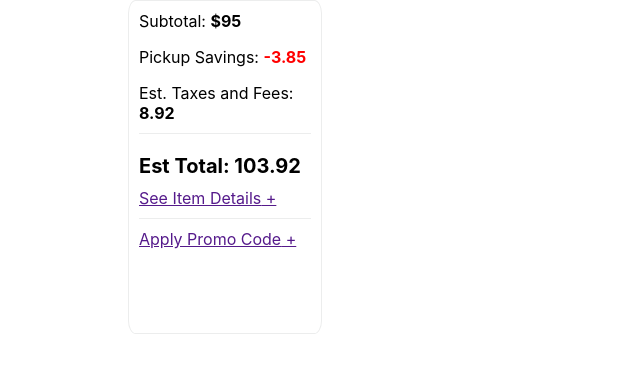
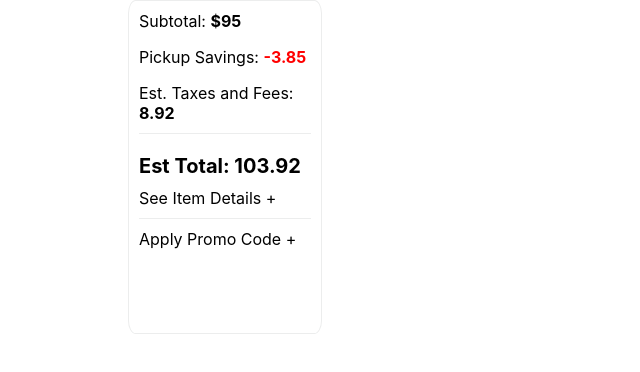
Before and after one commit to maxnawa31/take_home_challenge, a React (Create React App) app: page / in a window 1280 px wide. Shown: the top 372 px of the page, without its empty margins (0-640 px from the left). Built offline with nearby package versions, Linux system fonts and the light colour scheme.

Commit message:
fixing more styles

```diff
--- a/src/components/ToggleComponent.js
+++ b/src/components/ToggleComponent.js
@@ -1,5 +1,5 @@
 import React, { Component } from 'react';
-
+import { StyledATag } from './styled-components/index';
 export default class ToggleComponent extends Component {
   constructor(props) {
     super(props);
@@ -24,9 +24,9 @@ export default class ToggleComponent extends Component {
         <div>
           {children}
           <div>
-            <a onClick={this.handleClick} href="">
+            <StyledATag onClick={this.handleClick} href="">
               {title} +
-            </a>
+            </StyledATag>
           </div>
         </div>
       );
@@ -35,9 +35,9 @@ export default class ToggleComponent extends Component {
       <div>
         {children}
         <div>
-          <a onClick={this.handleClick} href="">
+          <StyledATag onClick={this.handleClick} href="">
             {hideTitle} -
-          </a>
+          </StyledATag>
           <ToBeToggled />
         </div>
       </div>
--- a/src/components/styled-components/index.js
+++ b/src/components/styled-components/index.js
@@ -61,3 +61,9 @@ export const StyledImageTag = styled.img`
   height: 50px;
   width: 50px;
 `;
+
+export const StyledATag = styled.a`
+  color: black;
+  text-decoration:none;
+
+`
```
